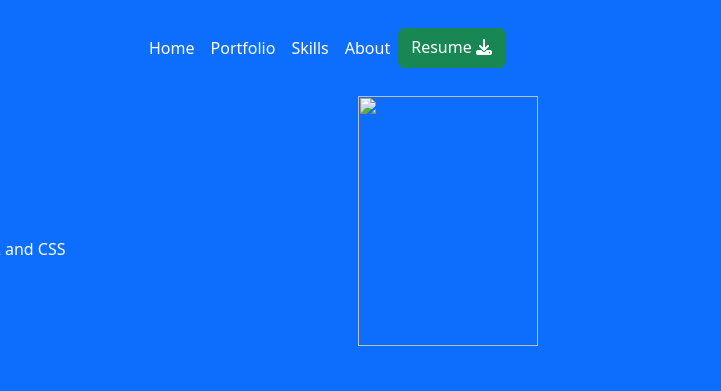
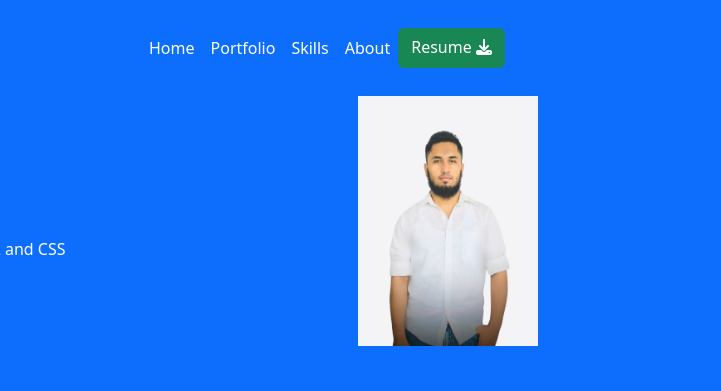
Before and after one commit to fahim-56/Project-Using-Bootstrap, a plain HTML site: page index.html in a window 1280 px wide. Shown: the top 391 px of the page, 559-1280 px from the left. Drawn offline with Linux system fonts and the light colour scheme; the site is published under a folder, as on GitHub Pages, so addresses that start at the root find nothing.

Commit message:
Update index.html

```diff
--- a/index.html
+++ b/index.html
@@ -51,7 +51,7 @@
 
             </div>
             <div class="pic col-lg-2 col-sm-12">
-                <img style="height: 250px; width: 180px;" src="/Images/Large_Formal_Picture2.png" alt="">
+                <img style="height: 250px; width: 180px;" src="Images/Large_Formal_Picture2.png" alt="">
             </div>
         </section>
 
```
